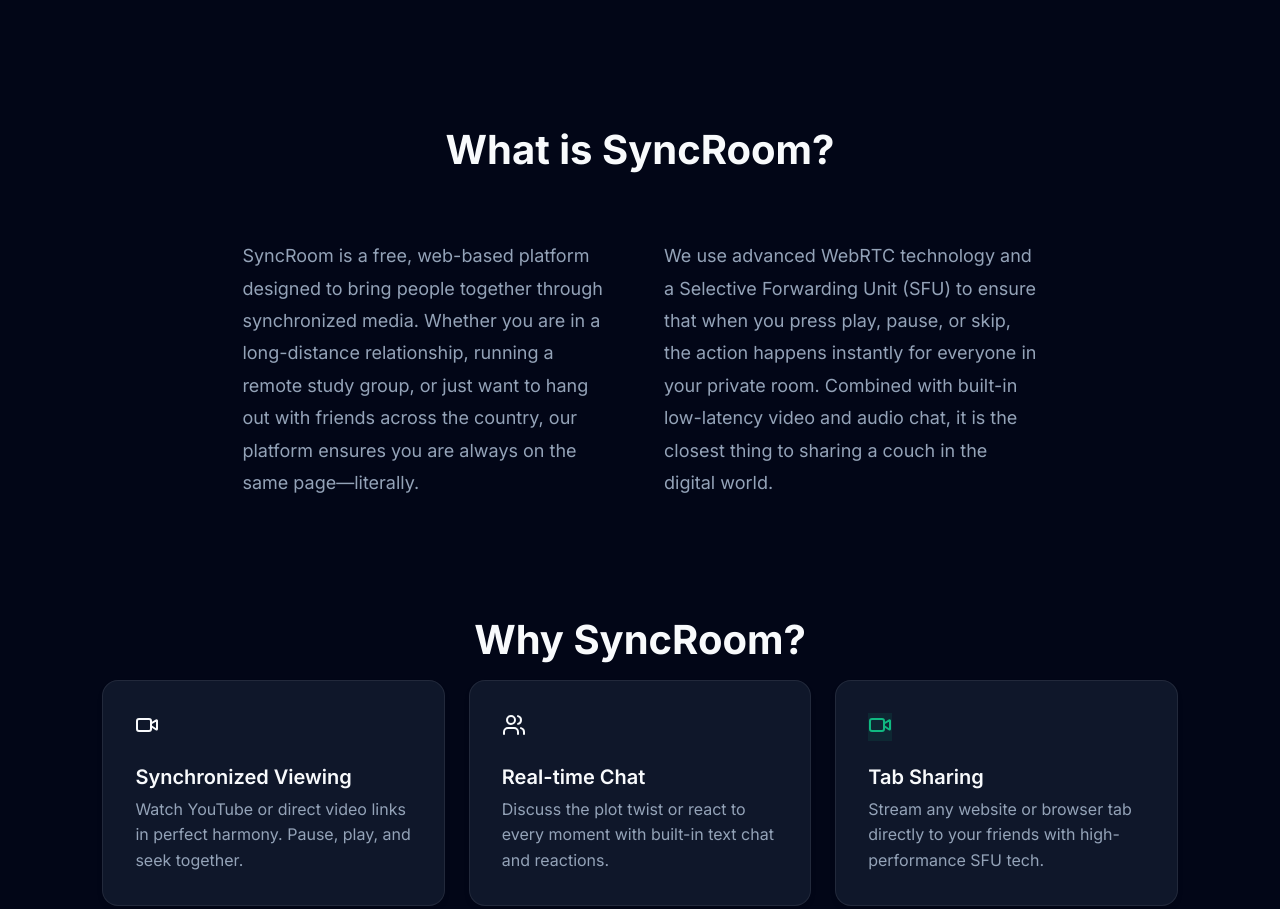
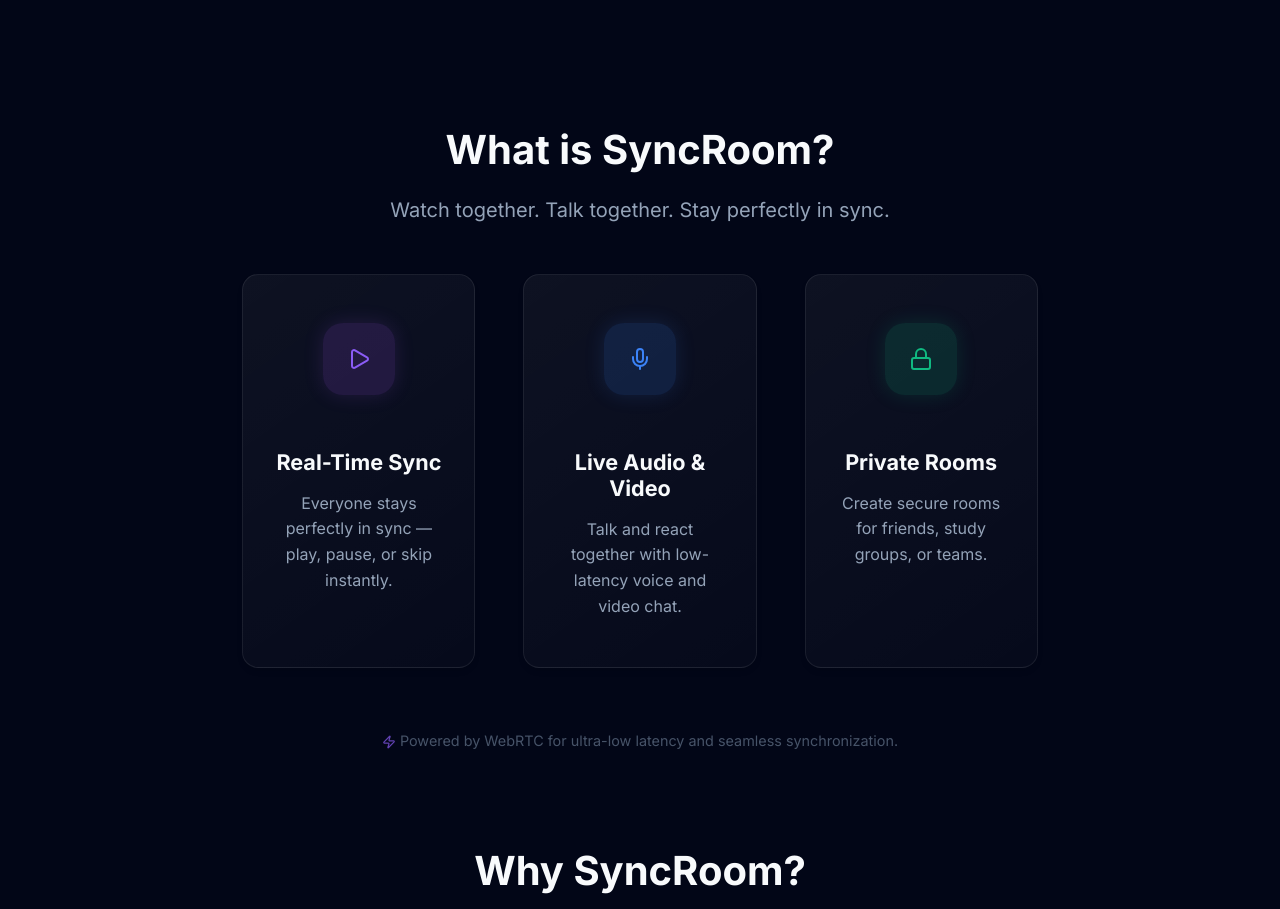
Before and after one commit to Ganesh-Code-Lives/SyncRoom, a React (Vite) app: page / in a window 1280 px wide. Shown: the part 700-1609 px from the top of the page. Built offline with nearby package versions, Linux system fonts and the light colour scheme; no server answers.

Commit message:
Polish 'What is SyncRoom?' section with premium card effects and sharper copy

```diff
--- a/src/pages/Landing.css
+++ b/src/pages/Landing.css
@@ -322,10 +322,24 @@
     .hero-actions {
         flex-direction: column;
         width: 100%;
+        align-items: center;
+        gap: 1.5rem;
     }
 
-    .hero-actions button {
+    .hero-actions > button {
+        width: auto;
+        min-width: 220px;
+    }
+
+    .join-form {
         width: 100%;
+        display: flex;
+        justify-content: center;
+        gap: 0.5rem;
+    }
+
+    .join-input {
+        width: 160px;
     }
 }
 
@@ -476,19 +490,108 @@
     padding: 0 8vw;
 }
 
-.seo-text-section .section-title {
+.seo-intro {
     text-align: center;
-    margin-bottom: 3rem;
-    font-size: 2.5rem;
+    max-width: 700px;
+    margin: 0 auto 3rem;
 }
 
-.seo-text-grid {
+.section-subtitle {
+    color: var(--text-secondary);
+    font-size: 1.25rem;
+    line-height: 1.6;
+}
+
+.seo-features-grid {
     display: grid;
-    grid-template-columns: 1fr 1fr;
+    grid-template-columns: repeat(3, 1fr);
     gap: 3rem;
+    margin-bottom: 4rem;
+}
+
+.highlight-card {
+    text-align: center;
+    display: flex;
+    flex-direction: column;
+    align-items: center;
+    padding: 3rem 2rem !important;
+    background: linear-gradient(145deg, rgba(255, 255, 255, 0.05) 0%, rgba(255, 255, 255, 0.02) 100%) !important;
+    border: 1px solid rgba(255, 255, 255, 0.08) !important;
+    transition: transform 0.3s ease, border-color 0.3s ease !important;
+}
+
+.highlight-card:hover {
+    transform: translateY(-5px);
+    border-color: rgba(255, 255, 255, 0.15) !important;
+}
+
+.highlight-icon {
+    width: 72px;
+    height: 72px;
+    border-radius: 20px;
+    display: flex;
+    align-items: center;
+    justify-content: center;
+    margin-bottom: 2rem;
+    transition: transform 0.3s ease;
+}
+
+.icon-sync {
+    background: rgba(168, 85, 247, 0.15);
+    color: var(--accent-primary);
+    box-shadow: 0 0 20px rgba(168, 85, 247, 0.15);
+}
+.icon-audio {
+    background: rgba(59, 130, 246, 0.15);
+    color: #3b82f6;
+    box-shadow: 0 0 20px rgba(59, 130, 246, 0.15);
+}
+.icon-private {
+    background: rgba(16, 185, 129, 0.15);
+    color: #10b981;
+    box-shadow: 0 0 20px rgba(16, 185, 129, 0.15);
+}
+
+.highlight-card:hover .highlight-icon {
+    transform: scale(1.1);
+}
+
+.highlight-card h3 {
+    font-size: 1.35rem;
+    font-weight: 700;
+    margin-bottom: 1rem;
+    color: var(--text-primary);
+}
+
+.highlight-card p {
     color: var(--text-secondary);
-    line-height: 1.8;
-    font-size: 1.125rem;
+    font-size: 1rem;
+    line-height: 1.6;
+    margin: 0;
+}
+
+.tech-stack-line {
+    text-align: center;
+    color: var(--text-muted);
+    font-size: 0.9rem;
+    opacity: 0.7;
+    margin-top: 2rem;
+}
+
+@media (max-width: 1024px) {
+    .seo-features-grid {
+        grid-template-columns: repeat(2, 1fr);
+    }
+}
+
+@media (max-width: 768px) {
+    .seo-features-grid {
+        grid-template-columns: 1fr;
+    }
+
+    .section-subtitle {
+        font-size: 1.1rem;
+    }
 }
 
 /* Use Cases Section */
--- a/src/pages/Landing.jsx
+++ b/src/pages/Landing.jsx
@@ -1,6 +1,6 @@
 import React, { useState } from 'react';
 import { useNavigate } from 'react-router-dom';
-import { Users, Video, Zap, ArrowRight } from 'lucide-react';
+import { Users, Video, Zap, ArrowRight, Globe, Play, Mic, Lock } from 'lucide-react';
 import Button from '../components/Button';
 import Input from '../components/Input';
 import Card from '../components/Card';
@@ -58,17 +58,39 @@ const Landing = () => {
                     </div>
                 </section>
 
-                {/* What is SyncRoom - SEO Text Block */}
+                {/* What is SyncRoom - Feature Highlights */}
                 <section className="seo-text-section">
-                    <h2 className="section-title">What is SyncRoom?</h2>
-                    <div className="seo-text-grid">
-                        <p>
-                            SyncRoom is a free, web-based platform designed to bring people together through synchronized media. Whether you are in a long-distance relationship, running a remote study group, or just want to hang out with friends across the country, our platform ensures you are always on the same page—literally.
-                        </p>
-                        <p>
-                            We use advanced WebRTC technology and a Selective Forwarding Unit (SFU) to ensure that when you press play, pause, or skip, the action happens instantly for everyone in your private room. Combined with built-in low-latency video and audio chat, it is the closest thing to sharing a couch in the digital world.
+                    <div className="seo-intro">
+                        <h2 className="section-title">What is SyncRoom?</h2>
+                        <p className="section-subtitle">
+                            Watch together. Talk together. Stay perfectly in sync.
                         </p>
                     </div>
+
+                    <div className="seo-features-grid">
+                        <Card className="highlight-card">
+                            <div className="highlight-icon icon-sync"><Play size={24} /></div>
+                            <h3>Real-Time Sync</h3>
+                            <p>Everyone stays perfectly in sync — play, pause, or skip instantly.</p>
+                        </Card>
+
+                        <Card className="highlight-card">
+                            <div className="highlight-icon icon-audio"><Mic size={24} /></div>
+                            <h3>Live Audio & Video</h3>
+                            <p>Talk and react together with low-latency voice and video chat.</p>
+                        </Card>
+
+                        <Card className="highlight-card">
+                            <div className="highlight-icon icon-private"><Lock size={24} /></div>
+                            <h3>Private Rooms</h3>
+                            <p>Create secure rooms for friends, study groups, or teams.</p>
+                        </Card>
+                    </div>
+
+                    <p className="tech-stack-line">
+                        <Zap size={14} style={{ display: 'inline', verticalAlign: 'middle', marginRight: '4px', color: 'var(--accent-primary)' }} />
+                        Powered by WebRTC for ultra-low latency and seamless synchronization.
+                    </p>
                 </section>
 
                 {/* Features Grid */}
```
